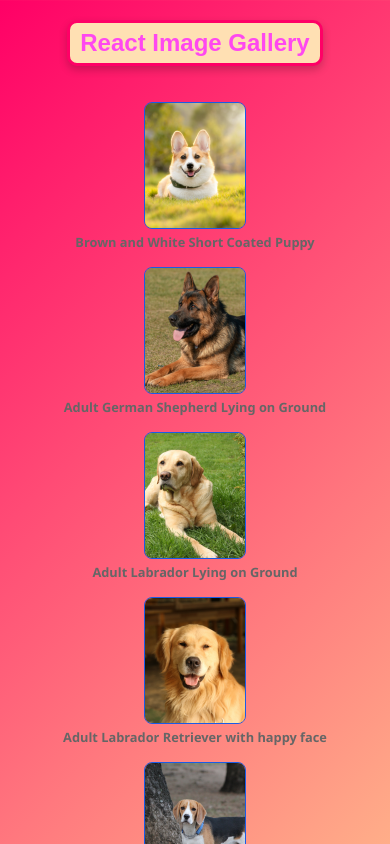
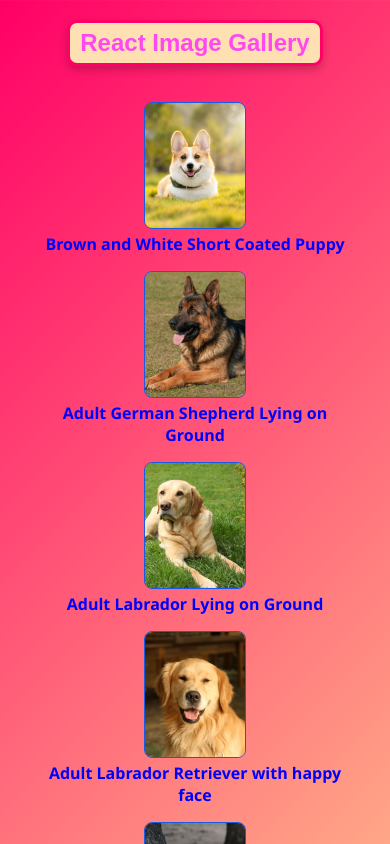
Before and after one commit to VigneshKumar2711/Image-Gallery--React, a React (Create React App) app: page / in a window 390 px wide. Shown: the top 844 px of the page. Built offline with nearby package versions, Linux system fonts and the light colour scheme.

Commit message:
Update style.css

```diff
--- a/src/style.css
+++ b/src/style.css
@@ -169,8 +169,8 @@ figcaption{
     }
 
     figcaption {
-        font-size: 0.8em;
-        color: #666;
+        font-size: 1em;
+        color: blue;
     }
 }
 
```
